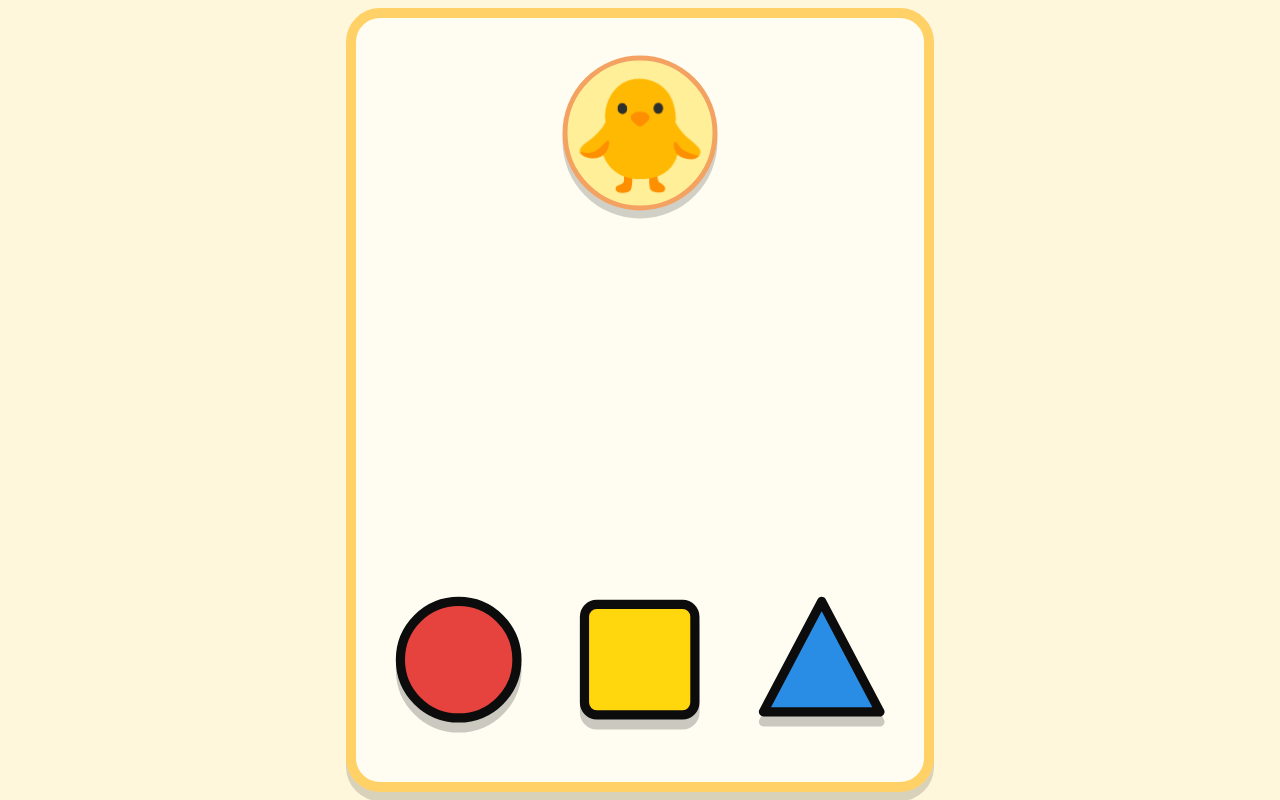
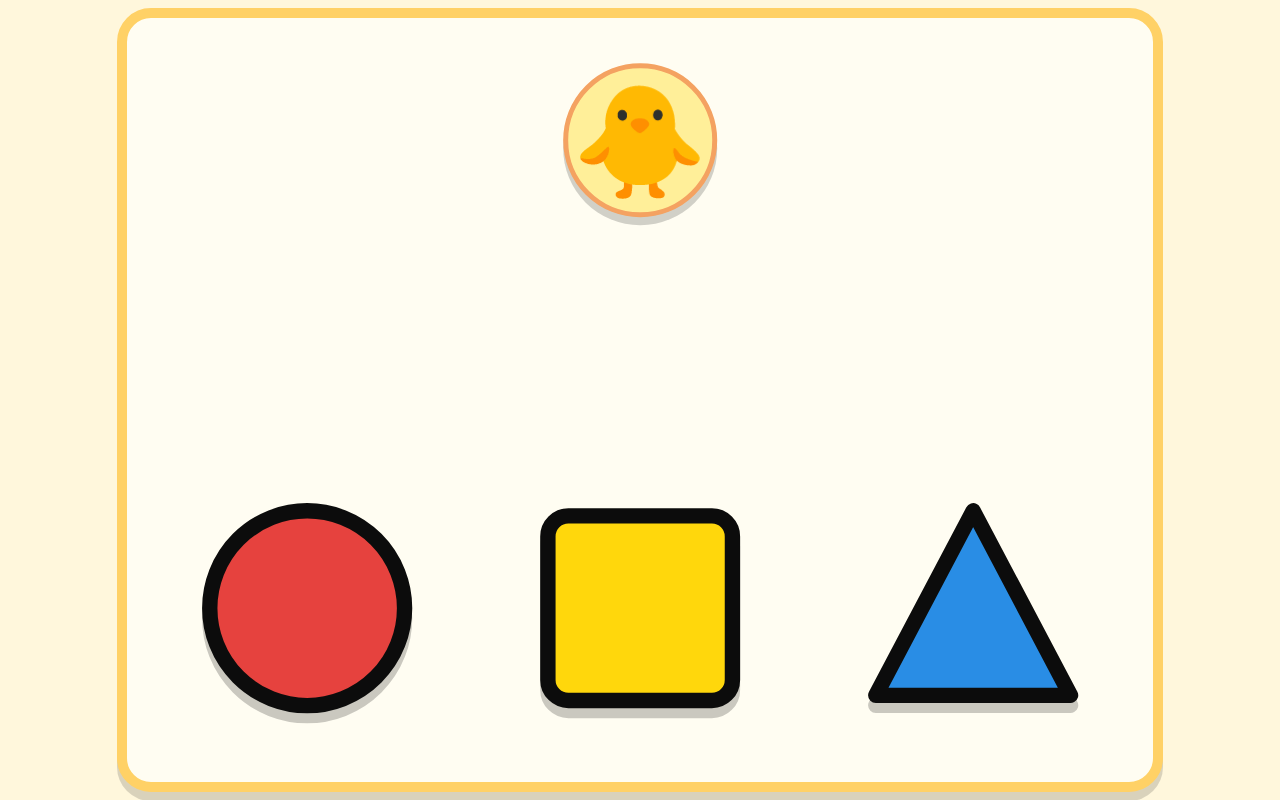
Before and after one commit to abcyn4/Kakurenbo, a plain HTML site: page index.html in a window 1280 px wide. Drawn offline with Linux system fonts and the light colour scheme.

Commit message:
index.html を更新

```diff
--- a/index.html
+++ b/index.html
@@ -35,13 +35,13 @@
       display: flex;
       align-items: center;
       justify-content: center;
-      padding: 8px;
+      padding: 6px;
     }
 
     #game {
       position: relative;
-      height: min(98vh, calc(98vw * 4 / 3));
-      aspect-ratio: 3 / 4;
+      width: min(98vw, calc(98vh * 4 / 3), 1300px);
+      aspect-ratio: 4 / 3;
       background: #fffdf2;
       border: 10px solid #ffd166;
       border-radius: 34px;
@@ -52,9 +52,9 @@
     #resultMark {
       position: absolute;
       left: 50%;
-      top: 32%;
+      top: 30%;
       transform: translate(-50%, -50%);
-      font-size: clamp(180px, 52vw, 390px);
+      font-size: clamp(230px, 34vw, 500px);
       line-height: 1;
       z-index: 30;
       display: none;
@@ -69,17 +69,17 @@
     #target {
       position: absolute;
       left: 50%;
-      top: 15%;
+      top: 16%;
       transform: translate(-50%, -50%);
-      width: clamp(90px, 19vw, 155px);
-      height: clamp(90px, 19vw, 155px);
+      width: clamp(100px, 12vw, 175px);
+      height: clamp(100px, 12vw, 175px);
       border-radius: 50%;
       background: #ffef99;
       border: 5px solid #f4a261;
       display: flex;
       align-items: center;
       justify-content: center;
-      font-size: clamp(58px, 13vw, 110px);
+      font-size: clamp(64px, 8.5vw, 124px);
       box-shadow: 0 8px 0 rgba(0,0,0,0.18);
       z-index: 5;
       cursor: pointer;
@@ -95,7 +95,7 @@
     .obstacle {
       position: absolute;
       bottom: 6%;
-      width: 27%;
+      width: 25%;
       aspect-ratio: 1 / 1;
       border: 0;
       background: transparent;
@@ -111,9 +111,9 @@
       transform: translateY(5px);
     }
 
-    #ob0 { left: 4.5%; }
-    #ob1 { left: 36.5%; }
-    #ob2 { left: 68.5%; }
+    #ob0 { left: 5%; }
+    #ob1 { left: 37.5%; }
+    #ob2 { left: 70%; }
 
     .shapeSvg {
       width: 100%;
@@ -236,7 +236,7 @@
       const minX = 18;
       const maxX = gameRect.width - 18;
       const minY = 80;
-      const maxY = gameRect.height * 0.58;
+      const maxY = gameRect.height * 0.55;
 
       const x = random(minX + targetSize / 2, maxX - targetSize / 2);
       const y = random(minY, maxY);
@@ -300,7 +300,7 @@
       hiddenIndex = null;
 
       target.style.left = "50%";
-      target.style.top = "15%";
+      target.style.top = "16%";
       target.style.opacity = "1";
       target.style.pointerEvents = "auto";
 
```
